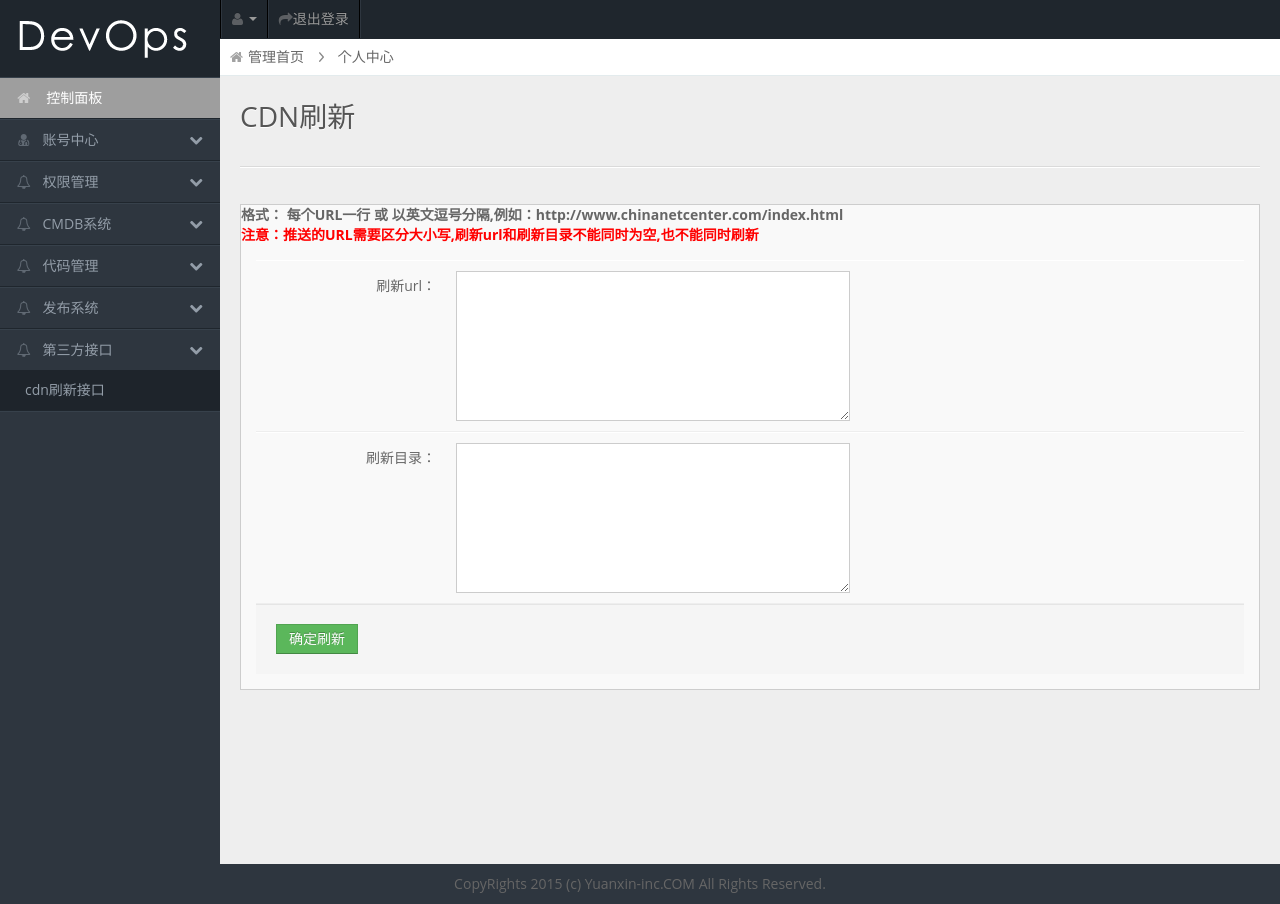
After one commit to sky-dadan/devops, a Flask app: template devops/web/templates/cdn.html in a window 1280 px wide. The commit adds this page. Shown: the top 904 px of the page. Run offline with Flask 2, Linux system fonts and the light colour scheme; the template is opened without the code that fills it, so the values that code supplies are empty; grey boxes are pictures that could not be loaded.

Commit message:
update base.html cdn.html

```diff
--- a/devops/web/templates/base.html
+++ b/devops/web/templates/base.html
@@ -118,7 +118,7 @@
             <span class="arrow icon-chevron-down"></span>
         </a>
         <ul>
-            <li ><a href="/cdn">cdn刷下接口</a></li>
+            <li ><a href="/cdn">cdn刷新接口</a></li>
         </ul>
         </li> <!--end priviage-->
     </ul>
--- /dev/null
+++ b/devops/web/templates/cdn.html
@@ -0,0 +1,63 @@
+{% extends "base.html" %}
+{% block title %}cdn刷新{% endblock %}
+{% block breadcrumb %}<a href="/">个人中心</a>{% endblock %}
+
+{% block h1 %}CDN刷新{% endblock %}
+
+<!--主体内容-->
+{% block row %}
+<div class="widget-box">
+    <div><strong>格式： 每个URL一行 或 以英文逗号分隔,例如：http://www.chinanetcenter.com/index.html <br>
+            <span style="color:red">注意：推送的URL需要区分大小写,刷新url和刷新目录不能同时为空,也不能同时刷新 </span>
+            </strong> </div>
+<div class="widget-content">
+<form id="refresh" class="form-horizontal"  accept-charset="UTF-8">
+    <div class="control-group">
+        <label class="control-label">刷新url：</label>
+        <div class="controls">
+             <textarea class="form-control"  style="width: 50%; height: 150px;" name="urls" id="urls"></textarea>
+        </div>
+    </div><!--urls end-->
+    <div class="control-group">
+        <label class="control-label">刷新目录：</label>
+        <div class="controls">
+             <textarea class="form-control"  style="width: 50%; height: 150px;" name="dirs" id="dirs"></textarea>
+        </div>
+    </div> <!--dirs end-->
+    <div class="form-actions">
+         <input type="button"  value="确定刷新" class="btn btn-success" id="submit">
+    </div>
+</form>
+</div> <!--widget-content  end -->
+
+</div><!--widget-box end-->
+{% endblock %}
+{% block js %}
+<script>
+
+$("#submit").on('click',function(){
+    if ($('#urls').val() == "" && $('#dirs').val() == "" ){
+        swal("OMG!", "url和目录不能全部为空", "error")
+    }else{
+        commit()
+    }
+ })
+
+function commit(){
+    var data = $('#refresh').serialize()
+    console.log(data)
+    $.post("/api/cdn",data,function(data){
+        data = JSON.parse(data)
+        console.log(data)
+        if(data['code'] == 1){
+            swal(data['errmsg'])
+        }else{
+            swal(data['result'])
+        }
+    })
+    return false;
+}
+
+
+</script>
+{% endblock %}
```
